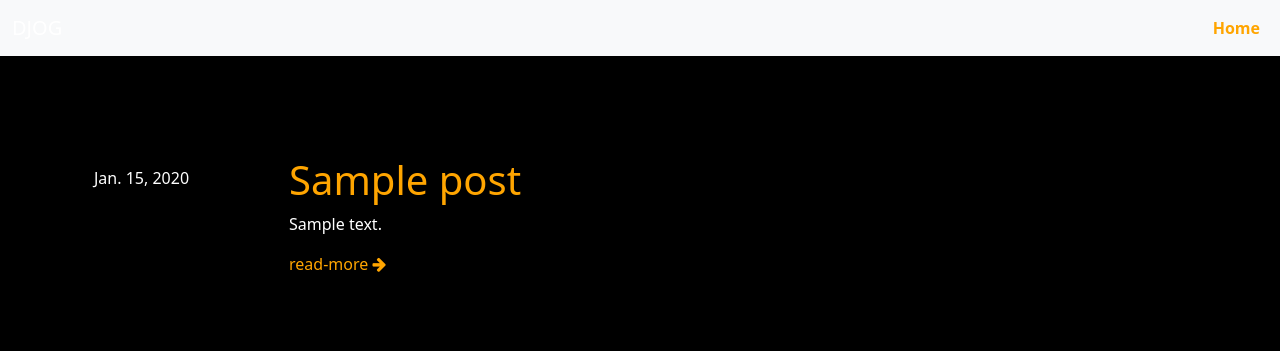
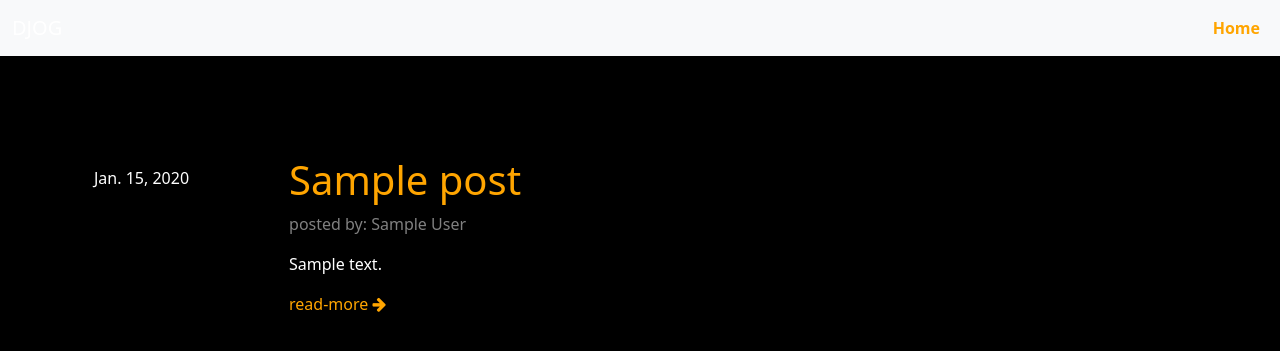
Before and after one commit to MLankaoui/djog, a Django app: page / in a window 1280 px wide. Shown: the top 351 px of the page. Run offline with Django 5.2, Linux system fonts and the light colour scheme; tables that the repository leaves empty hold one stand-in row (values such as "Sample post"); some libraries are stand-ins or nearby versions.

Commit message:
add author.

```diff
--- a/templates/assets/index.html
+++ b/templates/assets/index.html
@@ -7,6 +7,7 @@
         <div class="left">{{post.created_at}}</div>
         <div class="right">
             <h1 class="title"><a href="#" class="title-link">{{post.title}}</a></h1>
+            <p class="author">posted by: {{post.author}}</p>
             <p class="paragraph">{{post.content|truncatechars:20}}</h1>
             <p><a href="#" class="read-more">read-more <i class="fa fa-arrow-right" aria-hidden="true"></i></a></p>
         </div>
--- a/templates/base.html
+++ b/templates/base.html
@@ -31,6 +31,9 @@
         .right {
           margin-left: 100px;
         }
+        .author {
+          opacity: 50%;
+        }
     </style>
 
 </head>
```
